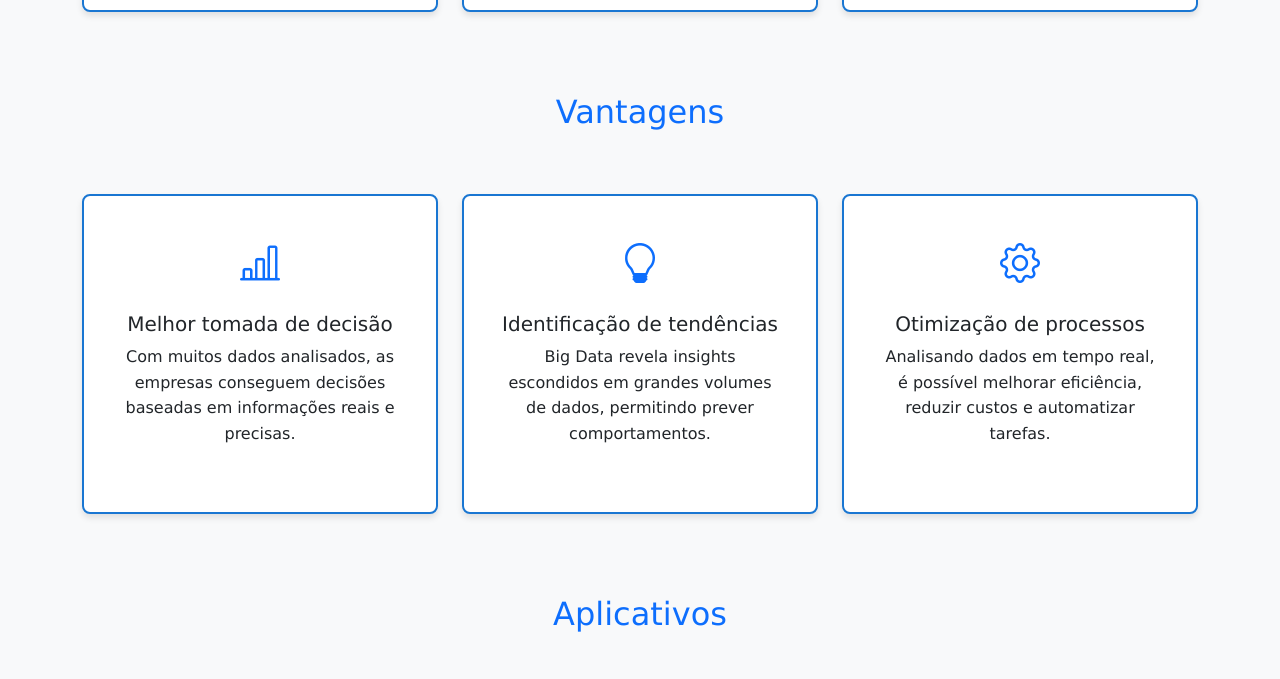
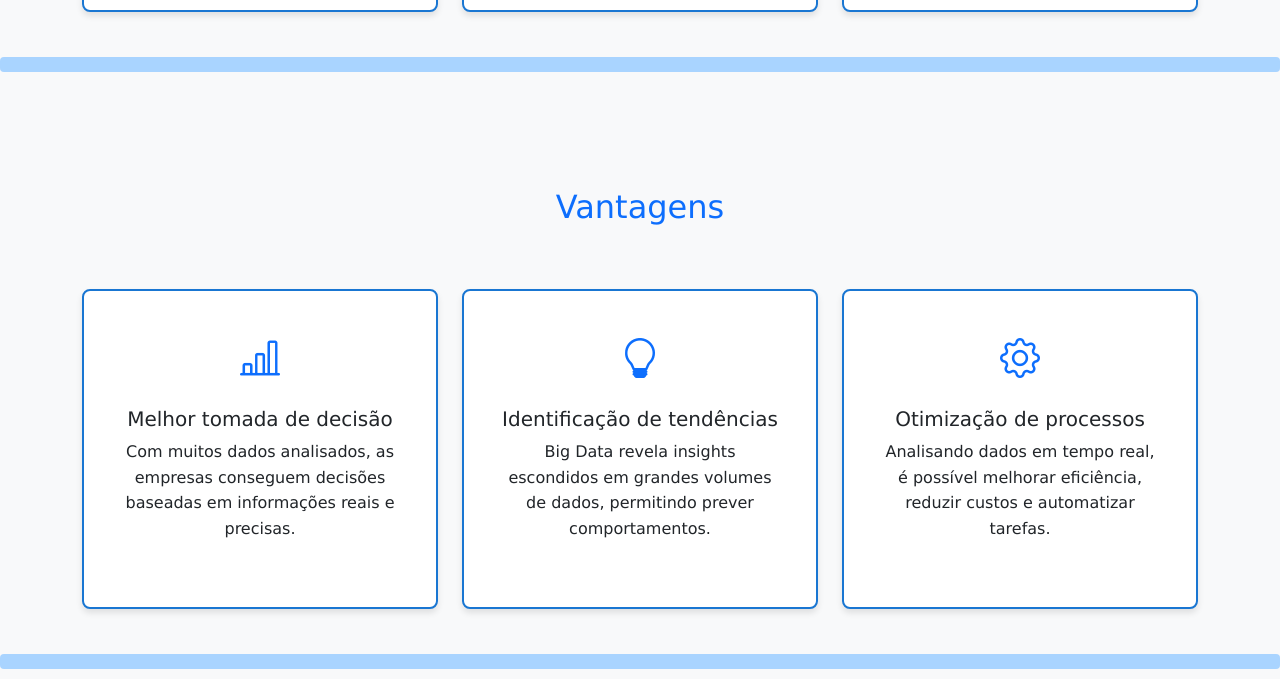
Before and after one commit to Amanda-hc-ui/Big-Data.github.io, a plain HTML site: page index.html in a window 1280 px wide. Shown: the part 1840-2519 px from the top of the page. Drawn offline with nearby package versions, Linux system fonts and the light colour scheme.

Commit message:
atualização do site

```diff
--- a/estilo.css
+++ b/estilo.css
@@ -1,4 +1,3 @@
-
 body {
   font-family: 'verdana';
   background-color: #bad3ff;
@@ -13,7 +12,6 @@ font-weight: bold;
   text-decoration: none;
   transition: 0.1s ease;
 }
-
 
 .nav-link:hover {
   color: #1e64ff;
@@ -35,6 +33,17 @@ border-bottom: 2px solid #1e64ff;
   border-radius: 8px;
   margin: 15px auto;
   text-align: justify;
+}
+/* Linhas separadoras */
+.section-divider {
+  width: 100vw;             /* ocupa a tela inteira */
+  height: 15px;
+  background-color: #a9d4ff;
+  margin-left: calc(50% - 50vw);
+  margin-top: 60px;         /* ajuste para espaçamento abaixo dos cards */
+  margin-bottom: 20px;
+  border-radius: 4px;
+
 }
 
 /* Cards */
@@ -66,7 +75,6 @@ border-bottom: 2px solid #1e64ff;
   background-color: #bbdefb;
 }
 
-
 /* Footer */
 .footer {
   background-color: #6196ff;
--- a/index.html
+++ b/index.html
@@ -99,6 +99,7 @@
         </div>
       </div>
     </div>
+    <div class="section-divider"></div>
   </section>
 
   <!-- Vantagens -->
@@ -135,6 +136,7 @@
         </div>
       </div>
     </div>
+    <div class="section-divider"></div>
   </section>
 
   <!-- Aplicativos -->
```
Lines whose indentation alone changed are shown as unchanged.
